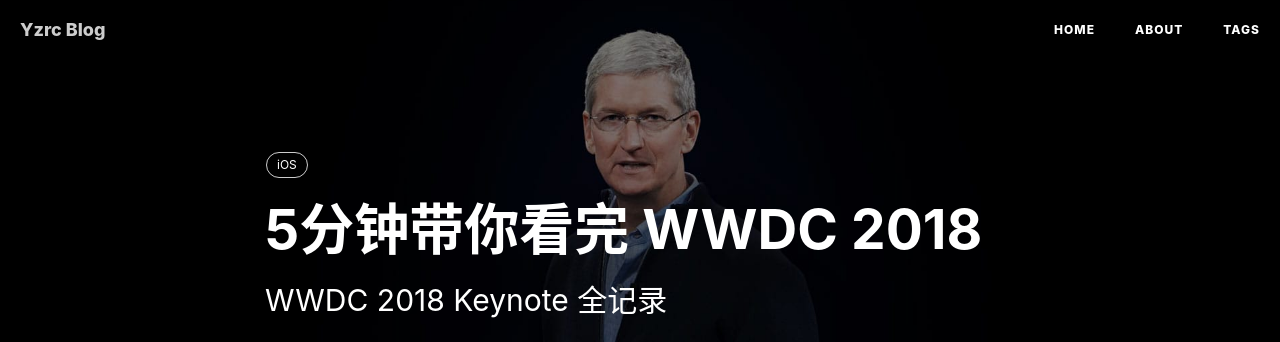
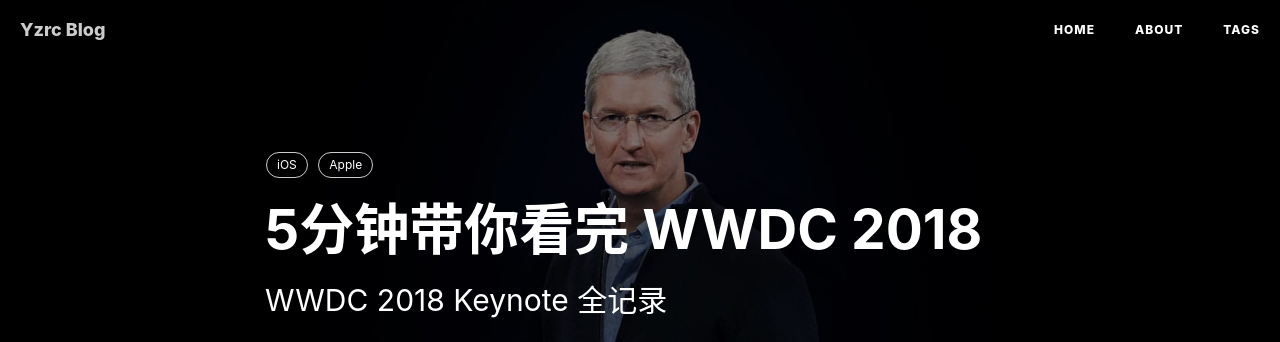
Before and after one commit to Yzrc/yzrc.github.io, a Jekyll site: the page built from _posts/2018-06-05-5分钟带你看完-WWDC-2018.md, in a window 1280 px wide and 900 px high. Shown: the top 342 px of the window. Built offline with Jekyll 4.4.1, drawn with Linux system fonts in a browser that asks for light colours; nearby versions of some CDN libraries; comment, search, counter and statistics services are not loaded.

Commit message:
Update 2018-06-05-5分钟带你看完-WWDC-2018.md

```diff
--- a/_posts/2018-06-05-5分钟带你看完-WWDC-2018.md
+++ b/_posts/2018-06-05-5分钟带你看完-WWDC-2018.md
@@ -8,6 +8,7 @@ header-img: img/post-bg-cook.jpg
 catalog: true
 tags:
     - iOS
+    - Apple
 ---
 
 ## 前言
```
